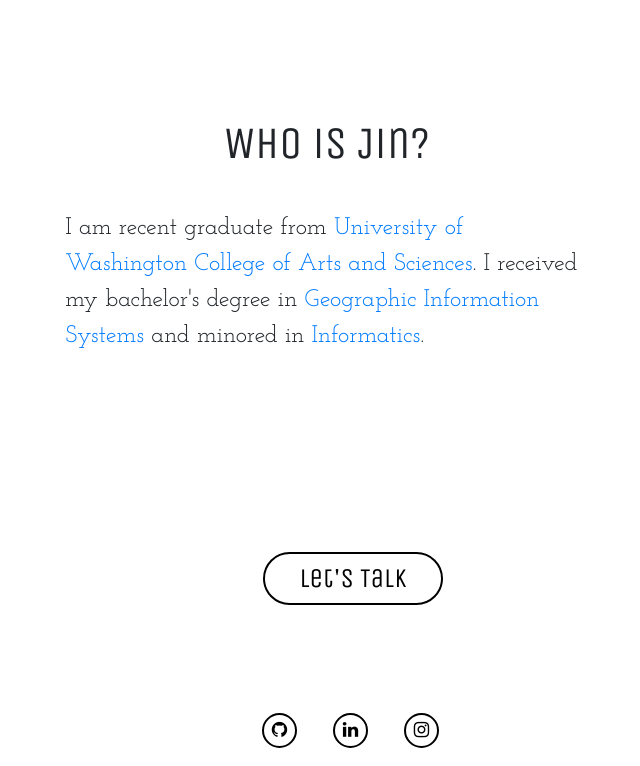
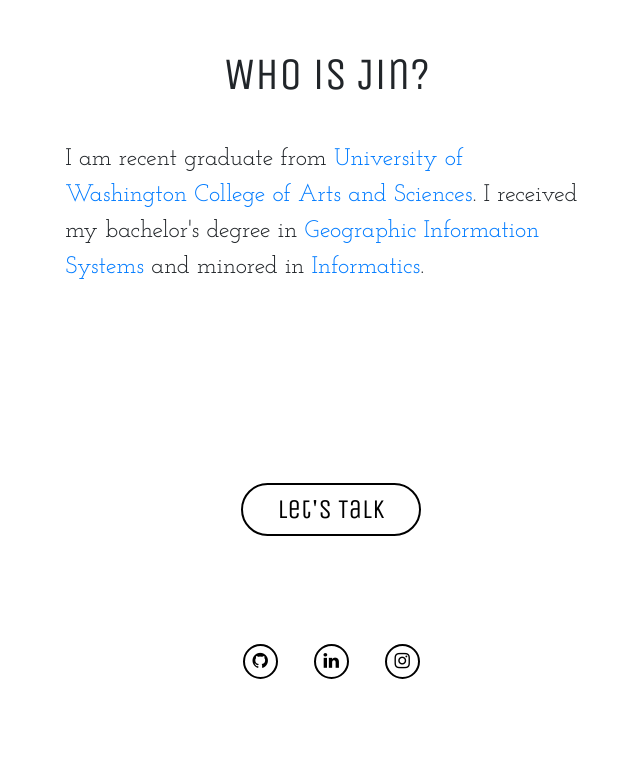
Before and after one commit to jinc132/jinschang-Portfolio, a React (Create React App) app: page /About in a window 1280 px wide. Shown: the part 942-1708 px from the top of the page, without its empty margins (300-940 px from the left). After the commit the page ends 1639 px from the top, so only its background shows below. Built offline with nearby package versions, Linux system fonts and the light colour scheme.

Commit message:
re-adjust size and positions

```diff
--- a/src/css/about.css
+++ b/src/css/about.css
@@ -40,7 +40,7 @@
     font-family: 'Unica one', cursive;
     width: 180px;
     position: relative;
-    left: 43%;
+    left: 41%;
 }
 
 .email-container a:hover {
@@ -64,3 +64,8 @@
 .email-wrapper {
     padding: 5em;
 }
+
+.social-area {
+    position: relative;
+    left: 41% !important;
+}
```
Also changed, not shown: src/css/img/jinPicture.png.
